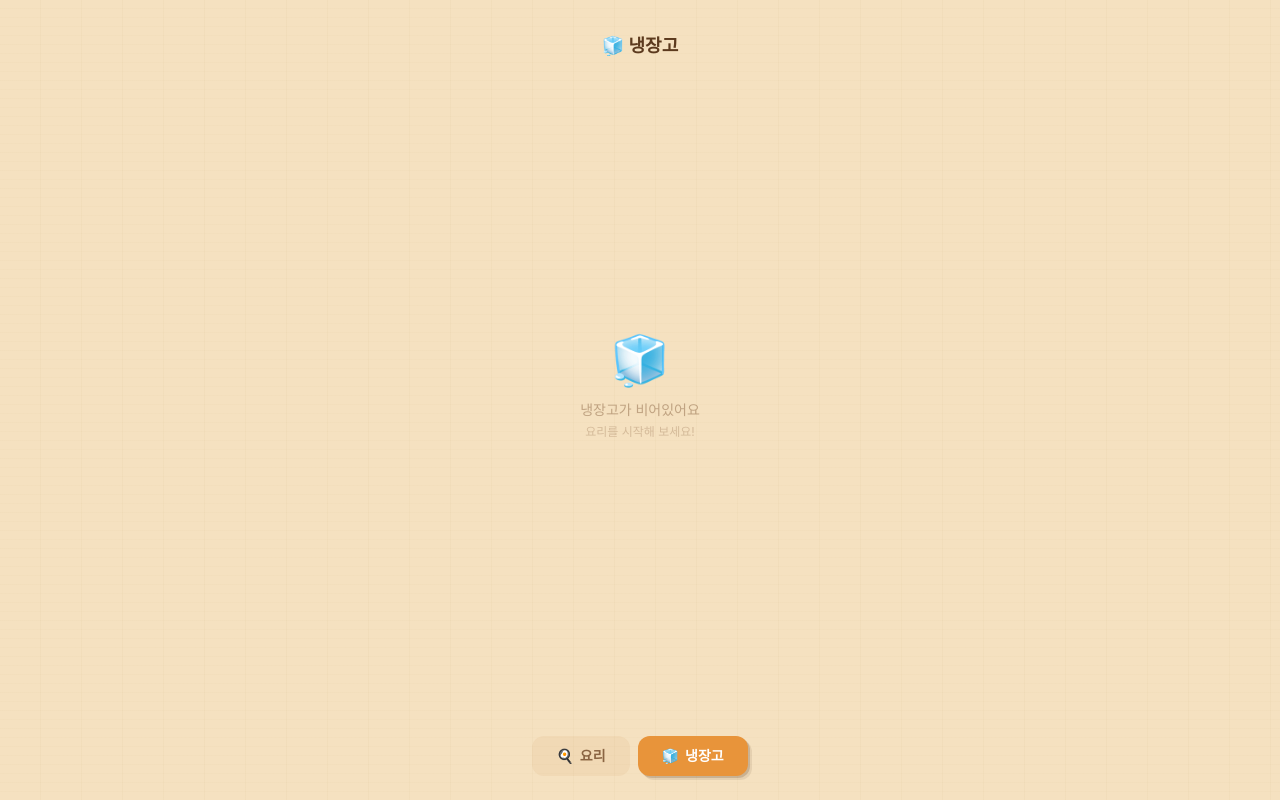
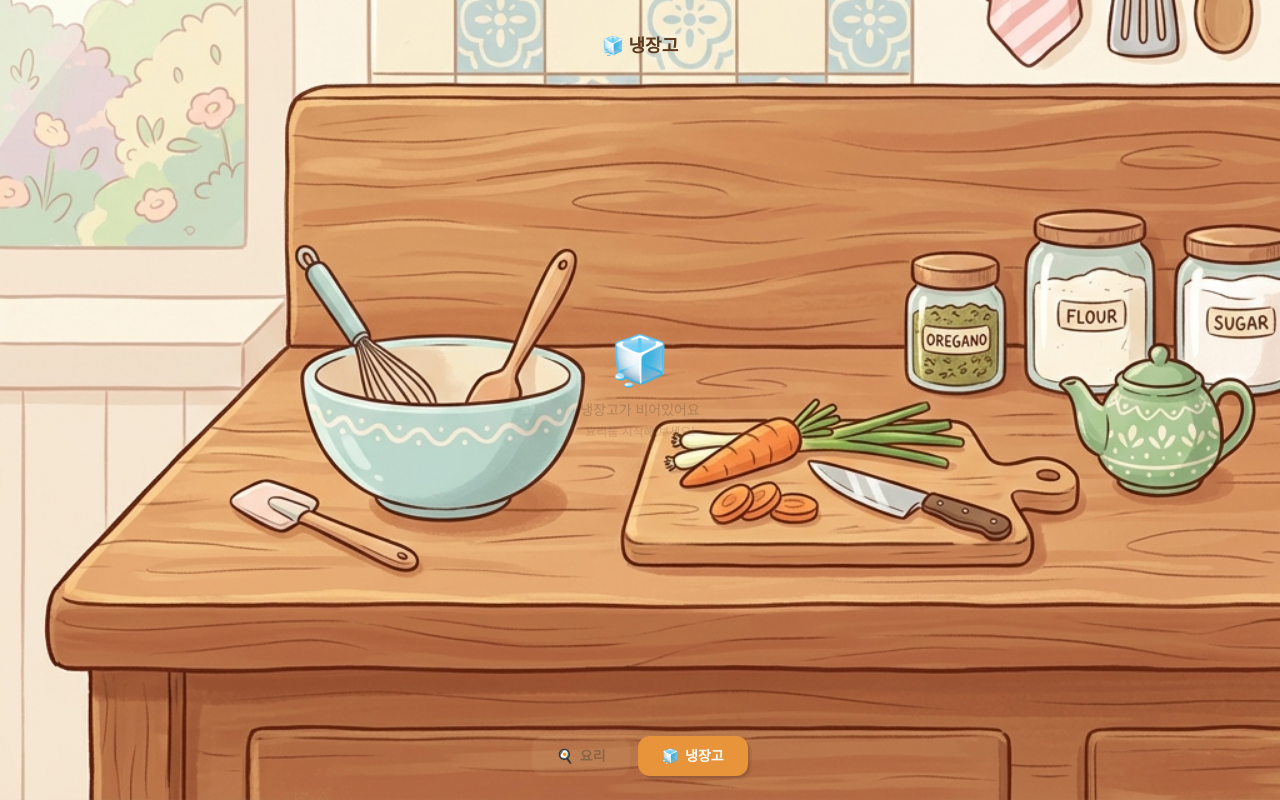
Before and after one commit to saebyoekhan/TimeRecipe, a Next.js app: page /fridge in a window 1280 px wide. Built offline with nearby package versions, Linux system fonts and the light colour scheme; a web font is replaced by a local one.

Commit message:
feat: apply 2D game style generated backgrounds

```diff
--- a/src/app/cooking/page.tsx
+++ b/src/app/cooking/page.tsx
@@ -88,42 +88,7 @@ export default function CookingPage() {
 
   return (
     <main className="flex-1 flex flex-col items-center justify-between py-12 px-6 relative overflow-hidden counter-bg">
-      {/* 가스 화구 배경 */}
-      <div className="absolute inset-0 flex items-center justify-center pointer-events-none" style={{ top: '-5%' }}>
-        {/* 화구 외곽 */}
-        <motion.div
-          initial={{ scale: 0, opacity: 0 }}
-          animate={{ scale: 1, opacity: 0.15 }}
-          transition={{ duration: 0.6 }}
-          className="w-72 h-72 rounded-full border-[6px] border-counter-edge"
-        />
-        {/* 화구 내부 링 */}
-        <motion.div
-          initial={{ scale: 0, opacity: 0 }}
-          animate={{ scale: 1, opacity: 0.12 }}
-          transition={{ duration: 0.6, delay: 0.1 }}
-          className="absolute w-56 h-56 rounded-full border-4 border-counter-edge"
-        />
-        {/* 화구 십자 격자 */}
-        <motion.div
-          initial={{ opacity: 0 }}
-          animate={{ opacity: 0.08 }}
-          transition={{ duration: 0.8, delay: 0.2 }}
-          className="absolute w-60 h-60 flex items-center justify-center"
-        >
-          <div className="absolute w-full h-1 bg-counter-edge rounded-full" />
-          <div className="absolute w-1 h-full bg-counter-edge rounded-full" />
-          <div className="absolute w-full h-1 bg-counter-edge rounded-full rotate-45" />
-          <div className="absolute w-1 h-full bg-counter-edge rounded-full rotate-45" />
-        </motion.div>
-        {/* 중앙 원 */}
-        <motion.div
-          initial={{ scale: 0, opacity: 0 }}
-          animate={{ scale: 1, opacity: 0.1 }}
-          transition={{ duration: 0.6, delay: 0.3 }}
-          className="absolute w-20 h-20 rounded-full bg-counter-edge"
-        />
-      </div>
+      {/* 배경은 counter-bg 클래스의 이미지로 처리됨 */}
 
       {/* 할일 이름 */}
       <motion.div
--- a/src/app/globals.css
+++ b/src/app/globals.css
@@ -45,35 +45,20 @@ body {
 
 /* 나무결 배경 패턴 */
 .wood-bg {
-  background-color: #F5E1C0;
-  background-image:
-    repeating-linear-gradient(
-      90deg,
-      transparent,
-      transparent 40px,
-      rgba(139, 105, 20, 0.03) 40px,
-      rgba(139, 105, 20, 0.03) 41px
-    ),
-    repeating-linear-gradient(
-      0deg,
-      transparent,
-      transparent 8px,
-      rgba(139, 105, 20, 0.02) 8px,
-      rgba(139, 105, 20, 0.02) 9px
-    );
+  background-color: var(--color-base);
+  background-image: url('/backgrounds/kitchen_bg.png');
+  background-size: cover;
+  background-position: center bottom;
+  background-repeat: no-repeat;
 }
 
 /* 조리대 배경 */
 .counter-bg {
-  background: linear-gradient(
-    180deg,
-    #F5E1C0 0%,
-    #F0D9B5 40%,
-    #C4956A 40.5%,
-    #D4A574 41%,
-    #E8CBA7 42%,
-    #DFC19D 100%
-  );
+  background-color: var(--color-base);
+  background-image: url('/backgrounds/burner_bg.png');
+  background-size: cover;
+  background-position: center center;
+  background-repeat: no-repeat;
 }
 
 /* 가스 화구 스타일 */
```
Also changed, not shown: public/backgrounds/burner_bg.png (added), public/backgrounds/kitchen_bg.png (added).
